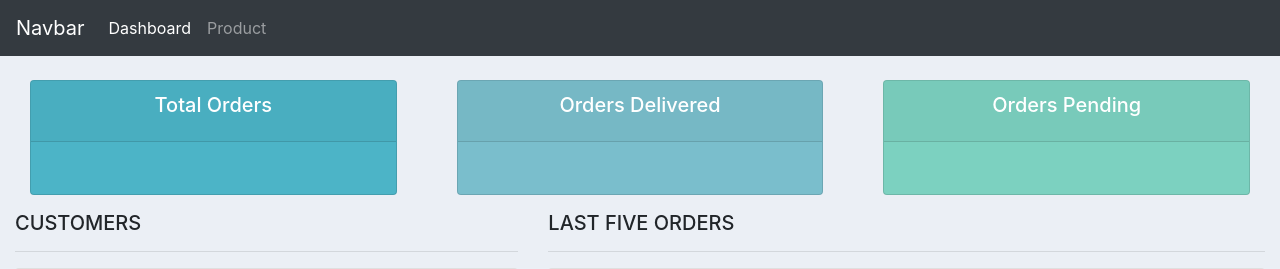
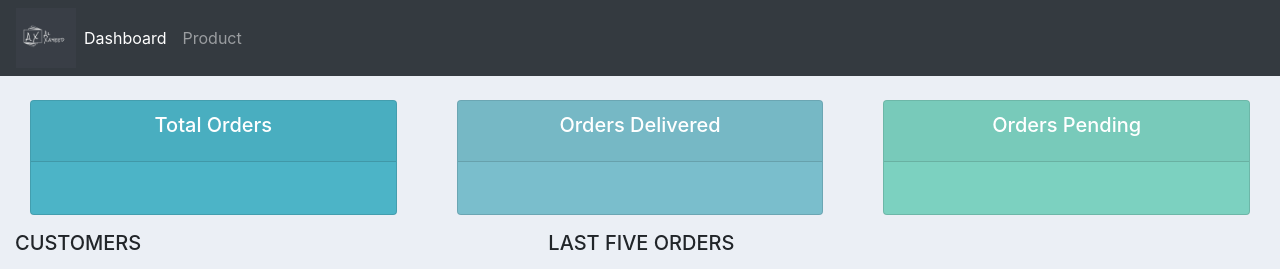
Before and after one commit to alxayeed/customer-management, a Django app: page / in a window 1280 px wide. Shown: the top 269 px of the page. Run offline with Django 3.2, Linux system fonts and the light colour scheme; some libraries are stand-ins or nearby versions.

Commit message:
MEDIA directory added.logo added

```diff
--- a/accounts/templates/accounts/navbar.html
+++ b/accounts/templates/accounts/navbar.html
@@ -1,5 +1,6 @@
+{% load static %}
 <nav class="navbar navbar-expand-lg navbar-dark bg-dark">
-    <a class="navbar-brand" href="#">Navbar</a>
+    <img src="{% static '/img/logo.png' %}" style="max-width: 60px;max-height: 60px;" alt="CRM">
     <button class="navbar-toggler" type="button" data-toggle="collapse" data-target="#navbarNav" aria-controls="navbarNav" aria-expanded="false" aria-label="Toggle navigation">
       <span class="navbar-toggler-icon"></span>
     </button>
--- a/crm/settings.py
+++ b/crm/settings.py
@@ -121,6 +121,8 @@ USE_TZ = True
 
 STATIC_URL = '/static/'
 
+MEDIA_URL = '/img/'
+
 STATICFILES_DIRS = [
     os.path.join(BASE_DIR, 'static')
 ]
```
Also changed, not shown: static/img/logo.png (added).
